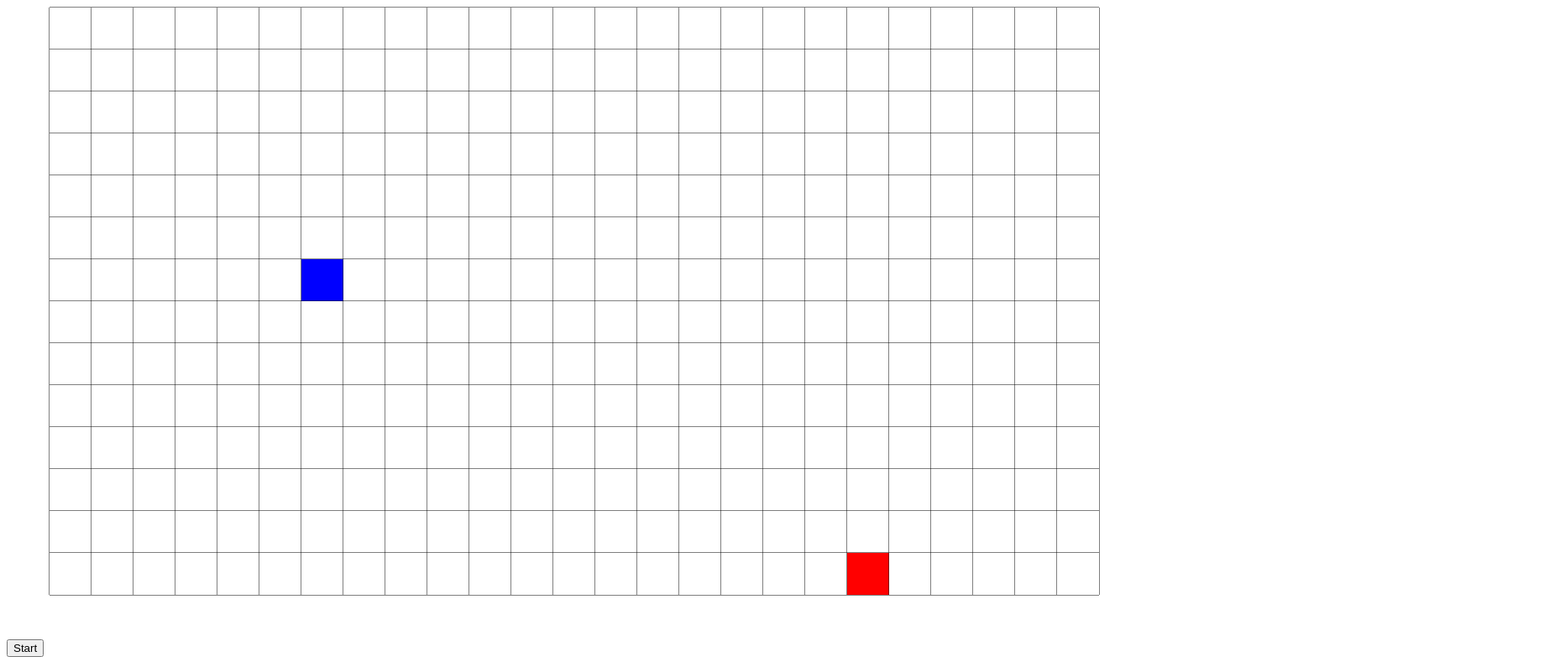
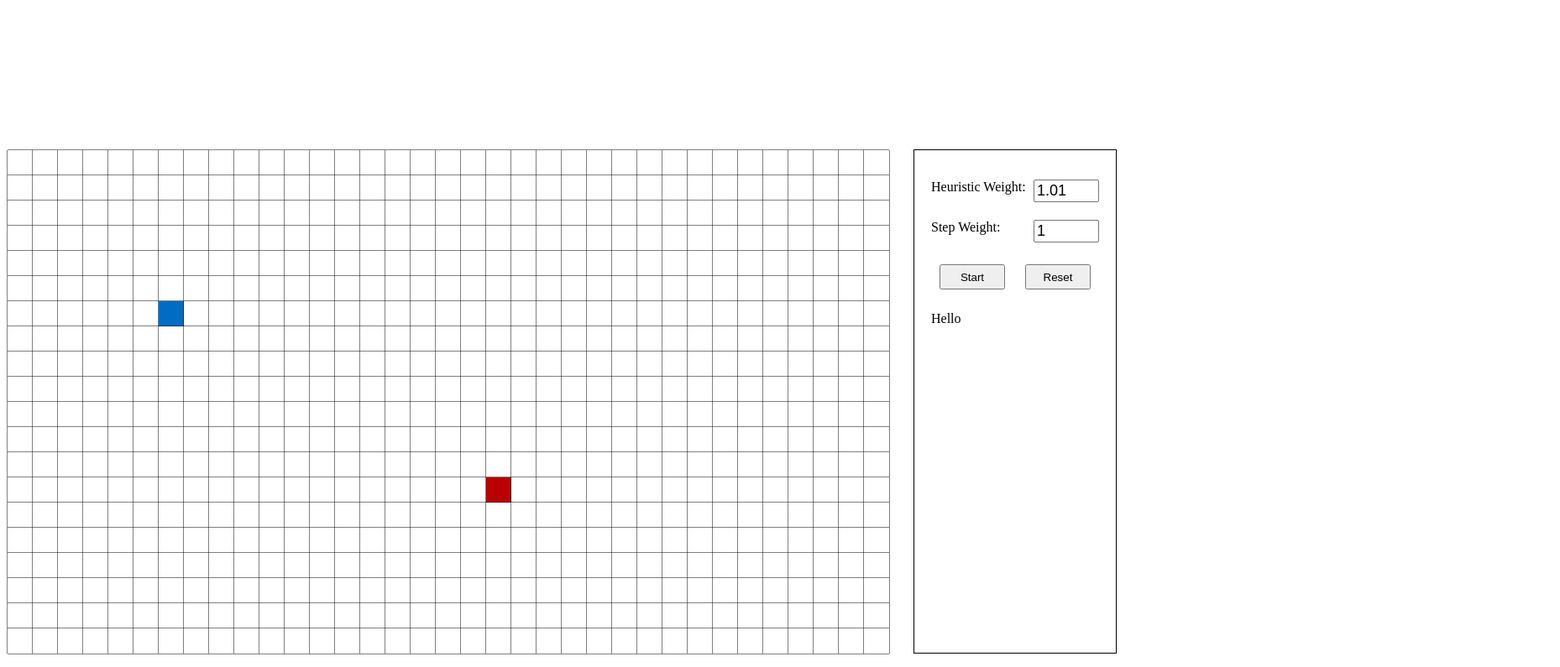
Before and after one commit to balucas/pathfinding-viz, a website: page index.html in a window 1280 px wide. Shown: the whole page at 84% size, 1858 px wide, since content can reach past the window. Drawn offline with Linux system fonts and the light colour scheme.

Commit message:
working panel

```diff
--- a/index.html
+++ b/index.html
@@ -1,18 +1,69 @@
 <!doctype html>
 <html>
 <head>
+<style>
+  .canvasContainer{
+    float:left;
+  }
+
+  .panelContainer{
+    margin-left: 1080px;
+    padding: 20px;
+    height: 559px;
+    width: 200px;
+
+    border-style: solid;
+    border-width: 1px;
+  }
+
+  .appContainer{
+    margin: auto;
+    padding-top: 170px;
+    width:fit-content;
+  }
+
+  button{
+    height: 30px;
+    width: 78px;
+    margin: 10px;
+    margin-top: 20px;
+  }
+
+  input{
+    float:right;
+    width: 70px;
+    font-size: 18px;
+  }
+
+  .inputContainer{
+    padding-top:15px;
+    padding-bottom: 15px;
+  }
+</style>
 
 </head>
 <body>
 
-    <div class="jumbotron">
+    <div class="appContainer">
+      <div class="canvasContainer" style="height:fit-content; width:fit-content">
+        <canvas id="canvas" height="610" width="1060">
+
+        </canvas>
+      </div>
+      <div class="panelContainer">
+        <div class="inputContainer">
+          Heuristic Weight:
+          <input id="heuristicWeight" type="number" name="heuristicWeight" min="0.00" step="0.01">
+        </div>
+        <div class="inputContainer">
+          Step Weight:
+          <input id="stepWeight" type="number" name="stepWeight" min="0.00" step="0.01">
+        </div>
+        <button onclick="start()">Start</button>
+        <button onclick="reset()">Reset</button>
+        <p id="panelMessage">Hello</p>
+      </div>
     </div>
-    <div class="canvasContainer" style="padding-left:50px">
-      <canvas id="canvas" height="750" width="1800">
-
-      </canvas>
-    </div>
-    <button onclick="start()">Start</button>
 
 </body>
 <script src="./script.js"></script>
--- a/script.js
+++ b/script.js
@@ -1,12 +1,13 @@
 
-const height = 14;
-const width = 25;
+const height = 20;
+const width = 35;
+const refreshRate = 20;
 var startCoord = [6,6];
 var endCoord = [19,13];
 
-const scale = 50;
-const weight = 1.01;
-const stepCost = 1.0;
+const scale = 30;
+var weight = 1.01;
+var stepCost = 1.0;
 
 var openSet = [];
 var closedSet = [];
@@ -20,6 +21,35 @@ function start(){
   search();
 }
 
+function reset(){
+  grid = [];
+  openSet = [];
+  closedSet = [];
+  initGrid();
+  paint();
+}
+
+var heuristicInput = document.getElementById('heuristicWeight');
+var stepInput = document.getElementById('stepWeight');
+
+heuristicInput.value = weight;
+stepInput.value = stepCost;
+
+heuristicInput.addEventListener('keyup',
+  function(event){
+    debugger;
+    weight = heuristicInput.value;
+  }, false);
+
+
+stepInput.addEventListener('keyup',
+  function(event){
+    debugger;
+    stepCost = stepInput.value;
+  }, false);
+
+
+//Add canvas interactivity
 var mousedown = false;
 var dragNode = '';
 var el = document.getElementById('canvas');
@@ -153,14 +183,18 @@ function search(){
 
   //if endNode reached, backtrack
   if(currNode.h == 0){
+    var pathCost = 0;
     while(currNode.parent != null){
       currNode = currNode.parent;
       if(currNode.state != 'start'){
         currNode.state = 'path';
       }
+      pathCost++;
     }
+    paint();
     debugger;
-    paint();
+    var msg = document.getElementById('panelMessage');
+    msg.innerHTML = "Shortest path is " + pathCost + " steps";
     return null;
   }
 
@@ -205,7 +239,7 @@ function search(){
     if(openSet.length > 0){
       search();
     }
-  }, 50);
+  }, refreshRate);
 }
 
 function checkNode(currNode, neighborNode){
@@ -254,13 +288,13 @@ function paint(){
       ctx.beginPath();
       ctx.rect(x * scale + 1, y * scale + 1, scale, scale);
       if(grid[y][x].state == 'start'){
-        ctx.fillStyle = 'rgb(0, 0, 255)';
+        ctx.fillStyle = 'rgb(0, 108, 196)';
       }else if(grid[y][x].state == 'end'){
-        ctx.fillStyle = 'red';
+        ctx.fillStyle = 'rgb(186, 0, 0)';
       }else if(grid[y][x].state == 'visited'){
-        ctx.fillStyle = 'rgb(0, 255, 255)';
+        ctx.fillStyle = 'rgb(128, 242, 255)';
       }else if(grid[y][x].state == 'path'){
-        ctx.fillStyle = 'rgb(0, 255, 0)';
+        ctx.fillStyle = 'rgb(91, 230, 70)';
       }else if(grid[y][x].state == 'wall'){
         ctx.fillStyle = 'rgb(50, 50, 50)';
       }else{
```
